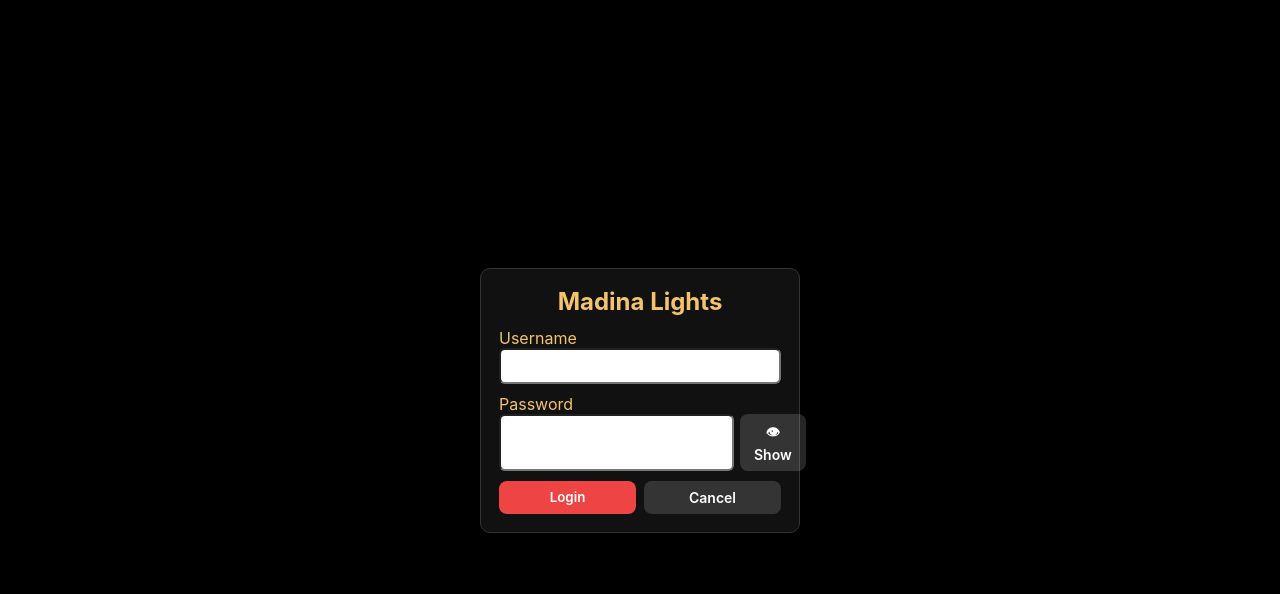
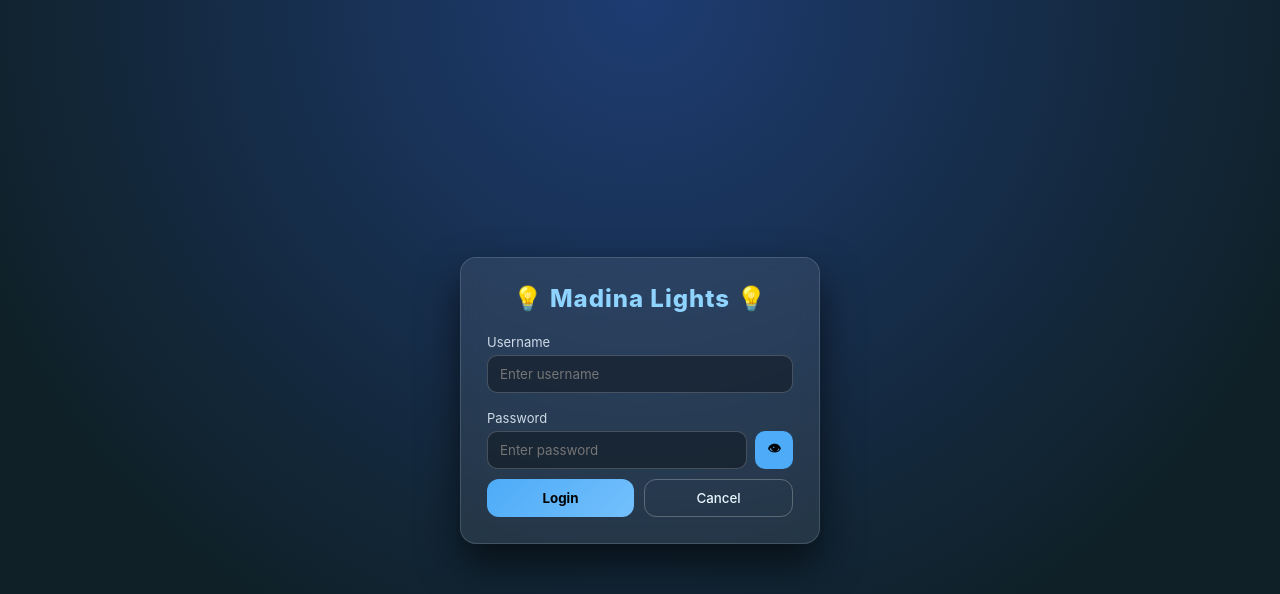
Before and after one commit to faizanyounusrcmemon-blip/madina-lights-software, a React (Vite) app: page / in a window 1280 px wide. Shown: the top 594 px of the page. Built offline with nearby package versions, Linux system fonts and the light colour scheme; no server answers; the HTML template or start-up script is replaced by a standard one.

Commit message:
Update Login.jsx

```diff
--- a/src/pages/Login.jsx
+++ b/src/pages/Login.jsx
@@ -11,7 +11,6 @@ export default function Login({ onLogin }) {
     e.preventDefault();
     setMsg("");
 
-    // ✅ SAFE one-line SELECT query (No line breaks)
     const { data, error } = await supabase
       .from("app_users")
       .select(
@@ -20,12 +19,7 @@ export default function Login({ onLogin }) {
       .eq("username", username)
       .maybeSingle();
 
-    if (error || !data) {
-      setMsg("❌ غلط username یا password");
-      return;
-    }
-
-    if (data.password !== password) {
+    if (error || !data || data.password !== password) {
       setMsg("❌ غلط username یا password");
       return;
     }
@@ -51,7 +45,6 @@ export default function Login({ onLogin }) {
     };
 
     sessionStorage.setItem("user", JSON.stringify(userObj));
-
     setMsg("✅ Login successful");
     onLogin(userObj);
   }
@@ -69,68 +62,131 @@ export default function Login({ onLogin }) {
         display: "flex",
         alignItems: "center",
         justifyContent: "center",
-        background: "#000",
-        color: "#f3c46b",
+        background:
+          "radial-gradient(circle at top, #1e3c72, #0f2027 70%)",
       }}
     >
       <form
         onSubmit={handleLogin}
         style={{
-          width: 320,
-          background: "#111",
-          padding: 18,
-          borderRadius: 10,
-          border: "1px solid #333",
+          width: 360,
+          padding: 26,
+          borderRadius: 16,
+          background: "rgba(255,255,255,0.08)",
+          backdropFilter: "blur(10px)",
+          boxShadow: "0 20px 40px rgba(0,0,0,0.6)",
+          border: "1px solid rgba(255,255,255,0.15)",
+          color: "#eaf6ff",
         }}
       >
-        <h2 style={{ marginTop: 0, marginBottom: 12, textAlign: "center" }}>
-          Madina Lights
+        <h2
+          style={{
+            margin: 0,
+            marginBottom: 18,
+            textAlign: "center",
+            fontWeight: 800,
+            letterSpacing: 1,
+            color: "#8fd3ff",
+          }}
+        >
+          💡 Madina Lights 💡
         </h2>
 
-        <label>Username</label>
+        <label style={{ fontSize: 13, opacity: 0.85 }}>Username</label>
         <input
           value={username}
           onChange={(e) => setUsername(e.target.value)}
-          style={{ width: "100%", padding: 8, borderRadius: 6, marginBottom: 10 }}
+          placeholder="Enter username"
+          style={{
+            width: "100%",
+            padding: "10px 12px",
+            borderRadius: 10,
+            marginTop: 4,
+            marginBottom: 14,
+            border: "1px solid rgba(255,255,255,0.2)",
+            background: "rgba(0,0,0,0.35)",
+            color: "#fff",
+            outline: "none",
+          }}
         />
 
-        <label>Password</label>
-        <div style={{ display: "flex", gap: 6, marginBottom: 10 }}>
+        <label style={{ fontSize: 13, opacity: 0.85 }}>Password</label>
+        <div style={{ display: "flex", gap: 8, marginTop: 4 }}>
           <input
             type={showPw ? "text" : "password"}
             value={password}
             onChange={(e) => setPassword(e.target.value)}
-            style={{ flex: 1, padding: 8, borderRadius: 6 }}
+            placeholder="Enter password"
+            style={{
+              flex: 1,
+              padding: "10px 12px",
+              borderRadius: 10,
+              border: "1px solid rgba(255,255,255,0.2)",
+              background: "rgba(0,0,0,0.35)",
+              color: "#fff",
+              outline: "none",
+            }}
           />
           <button
             type="button"
-            className="menu-btn"
             onClick={() => setShowPw((v) => !v)}
+            style={{
+              padding: "0 12px",
+              borderRadius: 10,
+              border: "none",
+              background: "#4dabf7",
+              color: "#000",
+              fontWeight: 600,
+              cursor: "pointer",
+            }}
           >
-            {showPw ? "🙈 Hide" : "👁 Show"}
+            {showPw ? "🙈" : "👁"}
           </button>
         </div>
 
         {msg && (
           <div
             style={{
-              marginBottom: 10,
-              color: msg.startsWith("✅") ? "#9f9" : "#f88",
+              marginTop: 12,
+              marginBottom: 12,
+              fontSize: 14,
+              color: msg.startsWith("✅") ? "#9fffb0" : "#ff9f9f",
+              textAlign: "center",
             }}
           >
             {msg}
           </div>
         )}
 
-        <div style={{ display: "flex", gap: 8 }}>
-          <button type="submit" className="logout-btn" style={{ flex: 1 }}>
+        <div style={{ display: "flex", gap: 10, marginTop: 10 }}>
+          <button
+            type="submit"
+            style={{
+              flex: 1,
+              padding: "10px",
+              borderRadius: 12,
+              border: "none",
+              background: "linear-gradient(135deg,#4dabf7,#74c0fc)",
+              color: "#000",
+              fontWeight: 700,
+              cursor: "pointer",
+            }}
+          >
             Login
           </button>
+
           <button
             type="button"
-            className="menu-btn"
-            style={{ flex: 1 }}
             onClick={handleCancel}
+            style={{
+              flex: 1,
+              padding: "10px",
+              borderRadius: 12,
+              border: "1px solid rgba(255,255,255,0.25)",
+              background: "transparent",
+              color: "#eaf6ff",
+              cursor: "pointer",
+            }}
           >
             Cancel
           </button>
```
